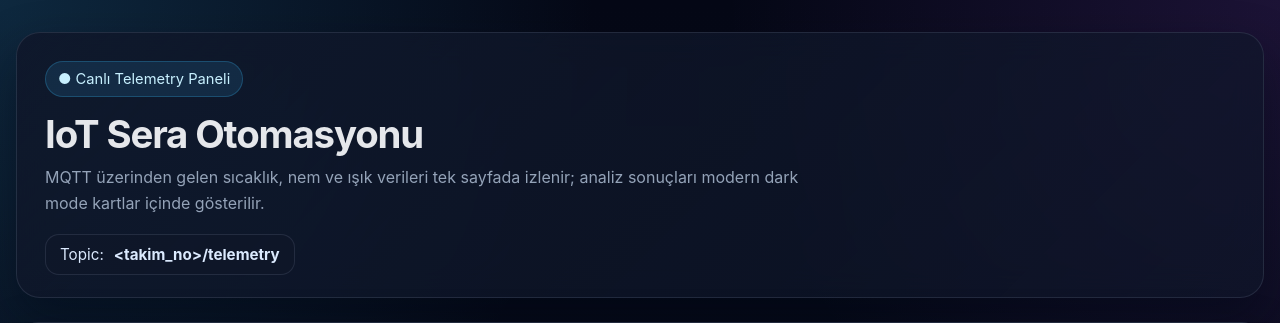
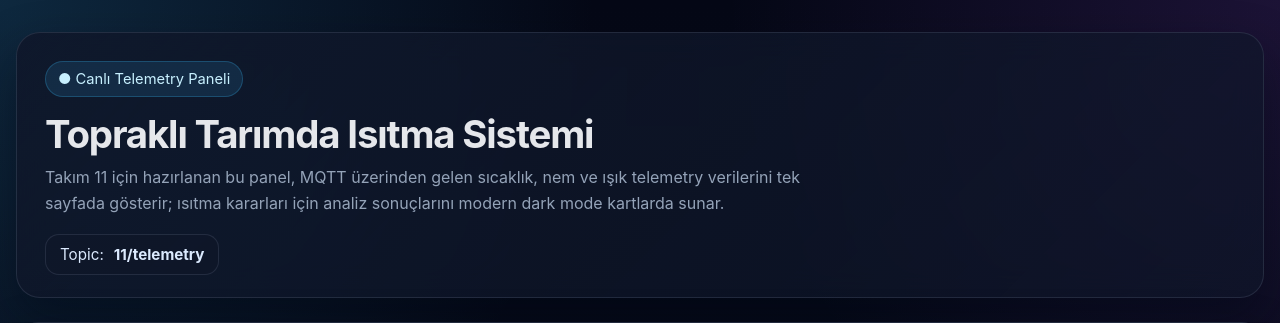
Before and after one commit to guldasahmet/iot_sim, a Flask app: page / in a window 1280 px wide. Shown: the top 323 px of the page. Run offline with Flask 3, Linux system fonts and the light colour scheme; data comes from the database, SQL or seed files in the repository.

Commit message:
Takim 11 heating system update

```diff
--- a/app.py
+++ b/app.py
@@ -22,7 +22,7 @@ veritabani_kur()
 
 # --- 2. MQTT SUBSCRIBER AYARLARI ---
 BROKER = "127.0.0.1"
-TOPIC = "btu_01/telemetry"
+TOPIC = "11/telemetry"
 
 def on_connect(client, userdata, flags, rc):
     print(f"MQTT Broker'a bağlanıldı! Kanala abone olunuyor: {TOPIC}")
@@ -30,13 +30,12 @@ def on_connect(client, userdata, flags, rc):
 
 def on_message(client, userdata, msg):
     try:
-        # Gelen MQTT mesajını JSON olarak çöz
         veri = json.loads(msg.payload.decode())
-
         zaman = veri['timestamp']
-        sicaklik = veri['values']['sicaklik']
-        nem = veri['nem']
-        isik = veri['isik']
+        values = veri.get('values', {})
+        sicaklik = values.get('sicaklik', 0)
+        nem = values.get('nem', 0)
+        isik = values.get('isik', 0)
 
         # Veritabanına kaydet
         conn = sqlite3.connect('sensor_verileri.db')
@@ -46,16 +45,24 @@ def on_message(client, userdata, msg):
         conn.commit()
         conn.close()
 
-        print(f"MQTT'den BİLGİ ALINDI -> Sıcaklık: {sicaklik} | Nem: {nem} | Işık: {isik}")
+        print(f"MQTT'den bilgi alındı -> Sıcaklık: {sicaklik} | Nem: {nem} | Işık: {isik}")
     except Exception as e:
         print("MQTT Mesaj işleme hatası:", e)
 
-# MQTT istemcisini başlat ve arka planda çalıştır
-mqtt_client = mqtt.Client(mqtt.CallbackAPIVersion.VERSION1, "Sunucu_Subscriber")
-mqtt_client.on_connect = on_connect
-mqtt_client.on_message = on_message
-mqtt_client.connect(BROKER, 1883)
-mqtt_client.loop_start() # Bu komut MQTT dinleme işlemini Flask'ı bloklamadan arka planda yürütür
+def mqtt_baslat():
+    try:
+        mqtt_client = mqtt.Client(mqtt.CallbackAPIVersion.VERSION1, "Sunucu_Subscriber")
+        mqtt_client.on_connect = on_connect
+        mqtt_client.on_message = on_message
+        mqtt_client.connect(BROKER, 1883)
+        mqtt_client.loop_start()
+        return mqtt_client
+    except Exception as e:
+        print("MQTT başlatılamadı, web arayüzü yine de çalışacak:", e)
+        return None
+
+
+mqtt_client = mqtt_baslat()
 
 # --- 3. WEB ARAYÜZÜ VE API ---
 @app.route('/', methods=['GET'])
--- a/templates/index.html
+++ b/templates/index.html
@@ -3,7 +3,7 @@
 <head>
     <meta charset="UTF-8">
     <meta name="viewport" content="width=device-width, initial-scale=1.0">
-    <title>IoT Sera Simülasyonu</title>
+    <title>BLM-0482 | Takım 11 | Topraklı Tarımda Isıtma Sistemi</title>
     <script src="https://cdn.jsdelivr.net/npm/chart.js"></script>
     <style>
         :root {
@@ -185,11 +185,11 @@
             <div class="hero-top">
                 <div>
                     <div class="badge">● Canlı Telemetry Paneli</div>
-                    <h1>IoT Sera Otomasyonu</h1>
-                    <p>MQTT üzerinden gelen sıcaklık, nem ve ışık verileri tek sayfada izlenir; analiz sonuçları modern dark mode kartlar içinde gösterilir.</p>
+                    <h1>Topraklı Tarımda Isıtma Sistemi</h1>
+                    <p>Takım 11 için hazırlanan bu panel, MQTT üzerinden gelen sıcaklık, nem ve ışık telemetry verilerini tek sayfada gösterir; ısıtma kararları için analiz sonuçlarını modern dark mode kartlarda sunar.</p>
                 </div>
             </div>
-            <div class="topic">Topic: <strong>&lt;takim_no&gt;/telemetry</strong></div>
+            <div class="topic">Topic: <strong>11/telemetry</strong></div>
         </section>
 
         <main class="grid">
```
Also changed, not shown: publsiher.py (+4 -5 lines), README.md.
